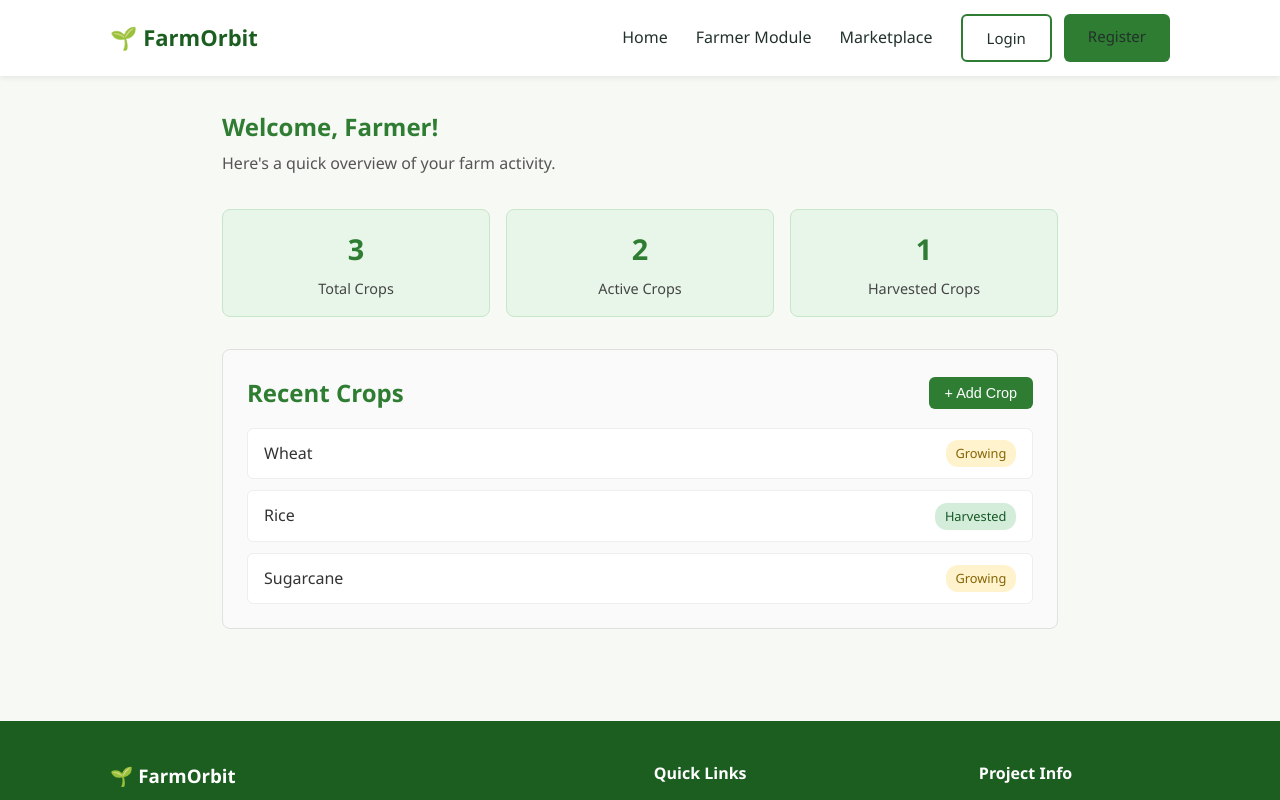
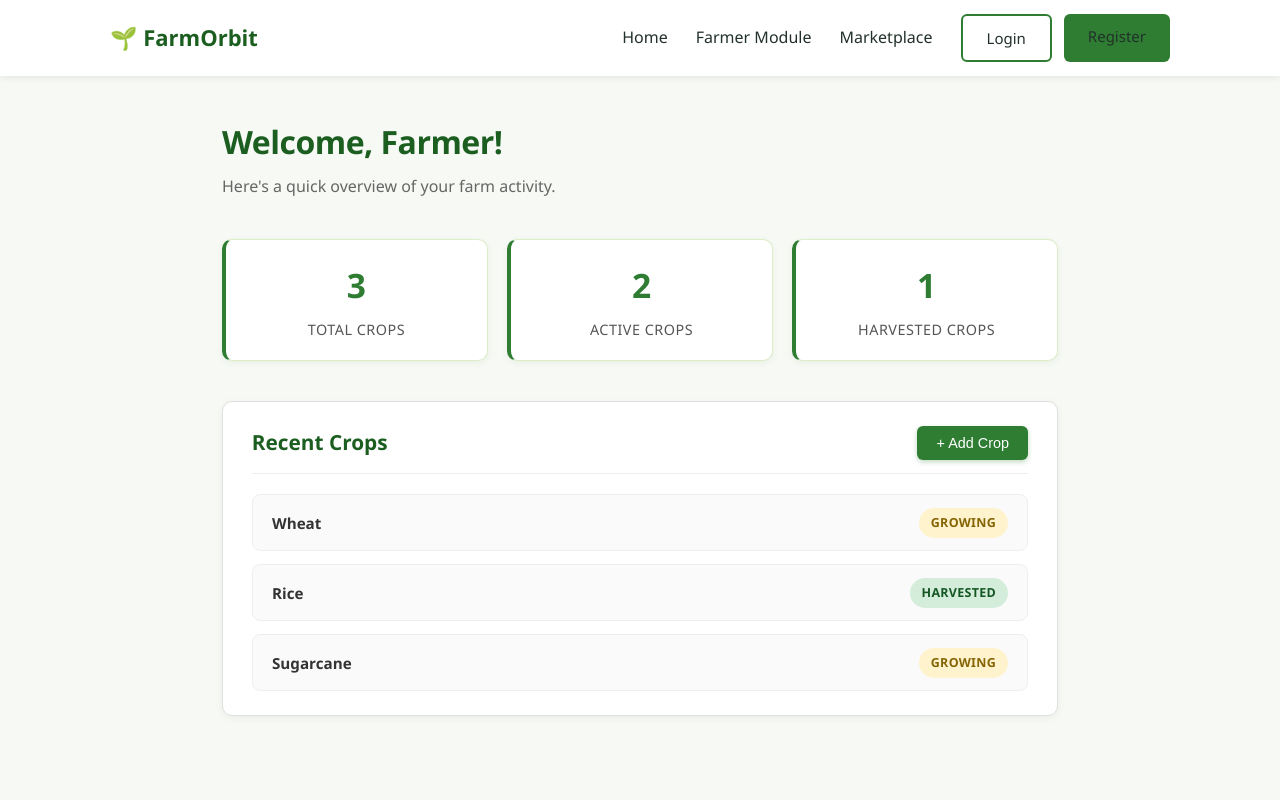
Before and after one commit to kalraananya2007-source/FarmOrbit, a React (Vite) app: page /farmer in a window 1280 px wide. Shown: the top 800 px of the page. Built offline with nearby package versions, Linux system fonts and the light colour scheme.

Commit message:
dashboard UI improved

```diff
--- a/src/components/farmer.css
+++ b/src/components/farmer.css
@@ -1,108 +1,145 @@
 .farmer-container {
-  padding: 2rem;
+  padding: 2.5rem 2rem;
   max-width: 900px;
   margin: 0 auto;
   font-family: inherit;
 }
 
-/* Welcome section */
+/* ================= Welcome section ================= */
+.farmer-welcome {
+  margin-bottom: 2.5rem;
+}
+
 .farmer-welcome h1 {
-  color: #2e7d32;
-  margin-bottom: 0.3rem;
+  color: #1b5e20;
+  font-size: 2rem;
+  font-weight: 700;
+  margin-bottom: 0.4rem;
+  letter-spacing: -0.5px;
 }
 
 .farmer-welcome p {
-  color: #555;
-  margin-bottom: 2rem;
+  color: #666;
+  font-size: 1rem;
 }
 
-/* Stats section */
+/* ================= Stats section ================= */
 .farmer-stats {
   display: flex;
-  gap: 1rem;
-  margin-bottom: 2rem;
+  gap: 1.2rem;
+  margin-bottom: 2.5rem;
   flex-wrap: wrap;
 }
 
 .stat-card {
   flex: 1;
-  min-width: 140px;
-  background-color: #e8f5e9;
-  border: 1px solid #c8e6c9;
-  border-radius: 8px;
-  padding: 1rem;
+  min-width: 150px;
+  background-color: #ffffff;
+  border: 1px solid #dcedc8;
+  border-left: 4px solid #2e7d32;
+  border-radius: 10px;
+  padding: 1.2rem;
   text-align: center;
+  box-shadow: 0 2px 6px rgba(46, 125, 50, 0.08);
+  transition: transform 0.15s ease, box-shadow 0.15s ease;
+}
+
+.stat-card:hover {
+  transform: translateY(-3px);
+  box-shadow: 0 4px 12px rgba(46, 125, 50, 0.15);
 }
 
 .stat-card h2 {
   color: #2e7d32;
-  font-size: 1.8rem;
+  font-size: 2.1rem;
+  font-weight: 700;
   margin-bottom: 0.3rem;
 }
 
 .stat-card p {
-  color: #444;
+  color: #555;
   font-size: 0.9rem;
+  font-weight: 500;
+  text-transform: uppercase;
+  letter-spacing: 0.5px;
 }
 
-/* Recent crops section */
+/* ================= Recent crops section ================= */
 .farmer-recent-crops {
-  background-color: #fafafa;
+  background-color: #ffffff;
   border: 1px solid #e0e0e0;
-  border-radius: 8px;
-  padding: 1.5rem;
+  border-radius: 10px;
+  padding: 1.5rem 1.8rem;
+  box-shadow: 0 2px 8px rgba(0, 0, 0, 0.05);
 }
 
 .recent-crops-header {
   display: flex;
   justify-content: space-between;
   align-items: center;
-  margin-bottom: 1rem;
+  margin-bottom: 1.3rem;
+  padding-bottom: 0.8rem;
+  border-bottom: 1px solid #eee;
 }
 
 .recent-crops-header h2 {
-  color: #2e7d32;
+  color: #1b5e20;
+  font-size: 1.3rem;
+  font-weight: 600;
 }
 
 .add-crop-btn {
   background-color: #2e7d32;
   color: white;
   border: none;
-  padding: 0.5rem 1rem;
+  padding: 0.55rem 1.2rem;
   border-radius: 6px;
   cursor: pointer;
   font-size: 0.9rem;
+  font-weight: 500;
+  box-shadow: 0 2px 5px rgba(46, 125, 50, 0.3);
+  transition: background-color 0.15s ease, transform 0.15s ease;
 }
 
 .add-crop-btn:hover {
   background-color: #256428;
+  transform: translateY(-1px);
 }
 
 .crop-list {
   display: flex;
   flex-direction: column;
-  gap: 0.7rem;
+  gap: 0.8rem;
 }
 
 .crop-card {
   display: flex;
   justify-content: space-between;
   align-items: center;
-  background: white;
+  background: #fafafa;
   border: 1px solid #eee;
-  border-radius: 6px;
-  padding: 0.7rem 1rem;
+  border-radius: 8px;
+  padding: 0.8rem 1.2rem;
+  transition: background-color 0.15s ease;
+}
+
+.crop-card:hover {
+  background-color: #f1f8f1;
 }
 
 .crop-name {
-  font-weight: 500;
+  font-weight: 600;
   color: #333;
+  font-size: 0.95rem;
 }
 
 .crop-status {
-  font-size: 0.8rem;
-  padding: 0.2rem 0.6rem;
-  border-radius: 12px;
+  font-size: 0.78rem;
+  font-weight: 600;
+  padding: 0.3rem 0.75rem;
+  border-radius: 20px;
+  text-transform: uppercase;
+  letter-spacing: 0.3px;
 }
 
 .crop-status.growing {
@@ -114,3 +151,38 @@
   background-color: #d4edda;
   color: #155724;
 }
+
+/* ================= Responsive behavior ================= */
+@media (max-width: 600px) {
+  .farmer-container {
+    padding: 1.5rem 1rem;
+  }
+
+  .farmer-welcome h1 {
+    font-size: 1.6rem;
+  }
+
+  .farmer-stats {
+    flex-direction: column;
+  }
+
+  .stat-card {
+    min-width: 100%;
+  }
+
+  .recent-crops-header {
+    flex-direction: column;
+    align-items: flex-start;
+    gap: 0.7rem;
+  }
+
+  .add-crop-btn {
+    width: 100%;
+  }
+
+  .crop-card {
+    flex-direction: column;
+    align-items: flex-start;
+    gap: 0.4rem;
+  }
+}
```
